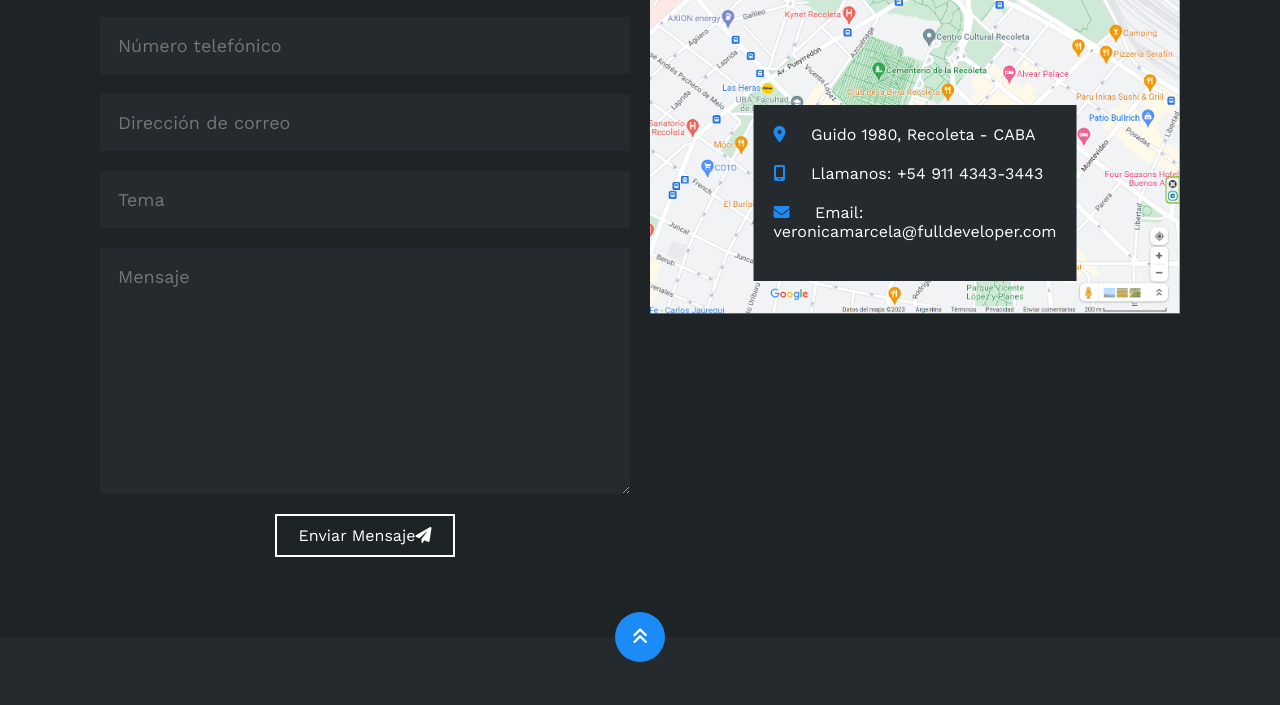
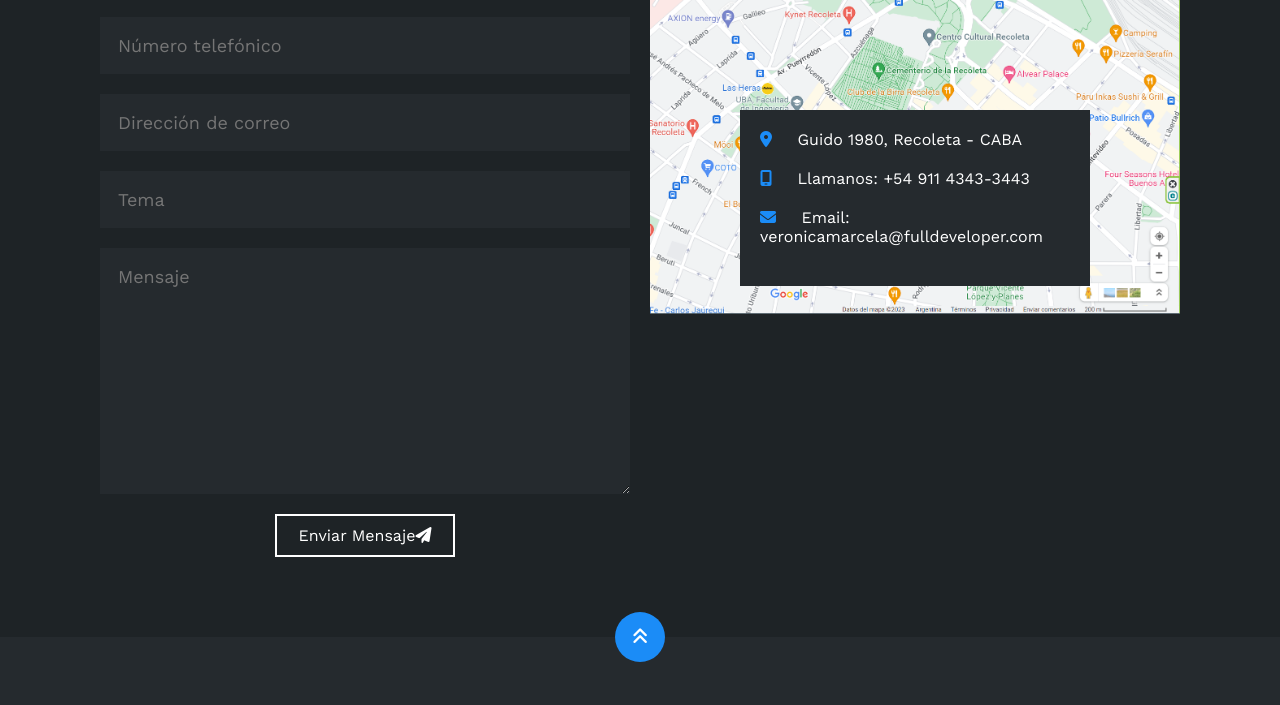
Before and after one commit to VBDeveloper2075/ArgentinaPrograma, a plain HTML site: page index.html in a window 1280 px wide. Shown: the part 4133-4838 px from the top of the page. Drawn offline with nearby package versions, Linux system fonts and the light colour scheme.

Commit message:
se corrige position mapa

```diff
--- a/style.css
+++ b/style.css
@@ -586,8 +586,8 @@ html{
   width: 100%;
 }
 .contacto .col .info{
-  position: absolute;
-  top: 40%;
+  position: relative;
+  top: -120px;
   background-color: #252A2E;
   padding: 20px;
   max-width: 350px;
```
Also changed, not shown: 1 other file.
